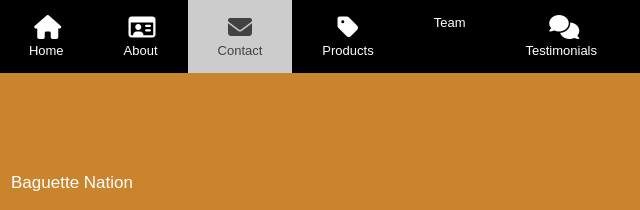
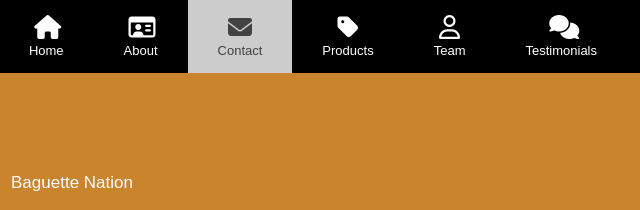
Before and after one commit to tomoom165/baguettenation, a plain HTML site: page contact.html in a window 1280 px wide. Shown: the top 210 px of the page, 568-1208 px from the left. Drawn offline with nearby package versions, Linux system fonts and the light colour scheme.

Commit message:
Update contact.html

```diff
--- a/contact.html
+++ b/contact.html
@@ -41,7 +41,7 @@ $(document).ready(function()
 <li role="menuitem"><a href="./about.html" title="About" class="nav-link"><i class="fa fa-regular fa-id-card"></i><br>About</a></li>
 <li role="menuitem"><a href="./contact.html" title="Contact" class="active"><i class="fa fa-envelope"></i><br>Contact</a></li>
 <li role="menuitem"><a href="./products.html" title="Products" class="nav-link"><i class="fa fa-tag"></i><br>Products</a></li>
-<li role="menuitem"><a href="./team.html" title="Team" class="nav-link">Team</a></li>
+<li role="menuitem"><a href="./team.html" title="Team" class="nav-link"><i class="fa fa-regular fa-user"></i><br>Team</a></li>
 <li role="menuitem"><a href="./testimonials.html" title="Testimonials" class="nav-link"><i class="fa fa-comments"></i><br>Testimonials</a></li>
 </ul>
 
```
